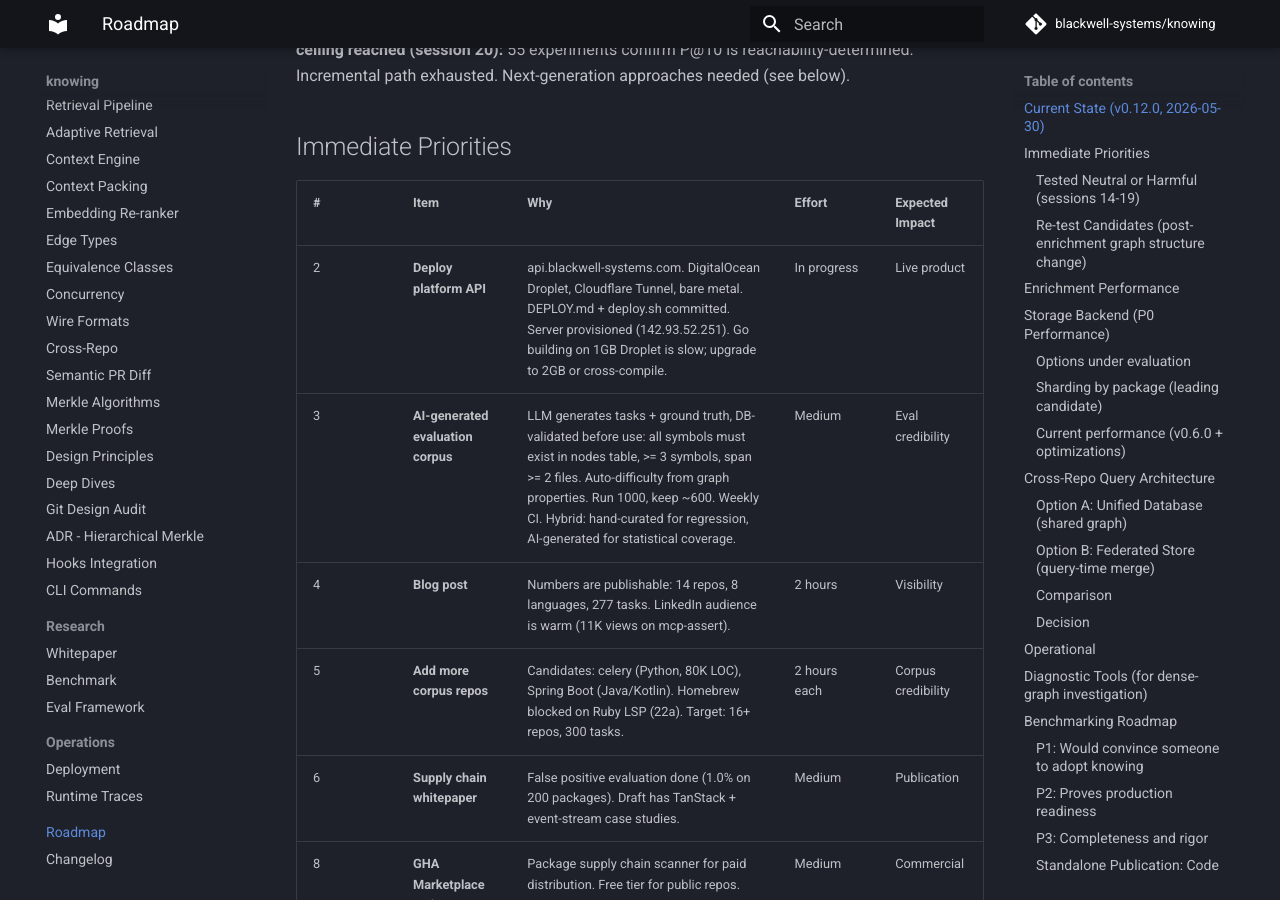
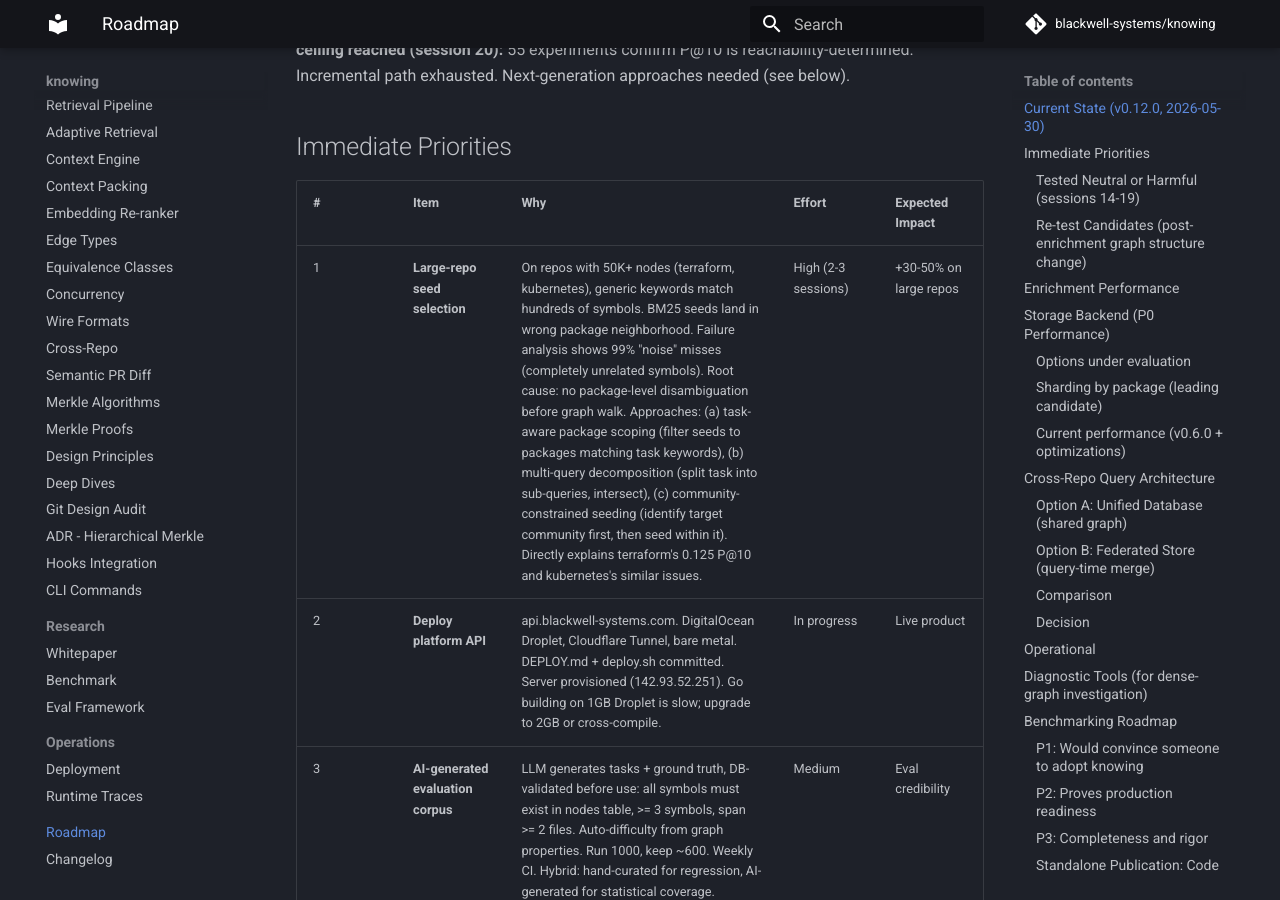
Before and after one commit to blackwell-systems/knowing, an MkDocs documentation site: the page built from docs/roadmap.md, in a window 1280 px wide and 900 px high, scrolled down 438 px. Built offline with MkDocs 1.6.1 and Material for MkDocs 9.7.7, drawn with Linux system fonts in a browser that asks for light colours; comment, search, counter and statistics services are not loaded.

Commit message:
docs: add large-repo seed selection as #1 priority on roadmap

```diff
--- a/docs/roadmap.md
+++ b/docs/roadmap.md
@@ -13,6 +13,7 @@ Embedding re-ranker: disabled (3 models tested, all net negative, architecture c
 
 | # | Item | Why | Effort | Expected Impact |
 |---|------|-----|--------|-----------------|
+| 1 | **Large-repo seed selection** | On repos with 50K+ nodes (terraform, kubernetes), generic keywords match hundreds of symbols. BM25 seeds land in wrong package neighborhood. Failure analysis shows 99% "noise" misses (completely unrelated symbols). Root cause: no package-level disambiguation before graph walk. Approaches: (a) task-aware package scoping (filter seeds to packages matching task keywords), (b) multi-query decomposition (split task into sub-queries, intersect), (c) community-constrained seeding (identify target community first, then seed within it). Directly explains terraform's 0.125 P@10 and kubernetes's similar issues. | High (2-3 sessions) | +30-50% on large repos |
 | 2 | **Deploy platform API** | api.blackwell-systems.com. DigitalOcean Droplet, Cloudflare Tunnel, bare metal. DEPLOY.md + deploy.sh committed. Server provisioned (142.93.52.251). Go building on 1GB Droplet is slow; upgrade to 2GB or cross-compile. | In progress | Live product |
 | 3 | **AI-generated evaluation corpus** | LLM generates tasks + ground truth, DB-validated before use: all symbols must exist in nodes table, >= 3 symbols, span >= 2 files. Auto-difficulty from graph properties. Run 1000, keep ~600. Weekly CI. Hybrid: hand-curated for regression, AI-generated for statistical coverage. | Medium | Eval credibility |
 | 4 | **Blog post** | Numbers are publishable: 14 repos, 8 languages, 277 tasks. LinkedIn audience is warm (11K views on mcp-assert). | 2 hours | Visibility |
```
